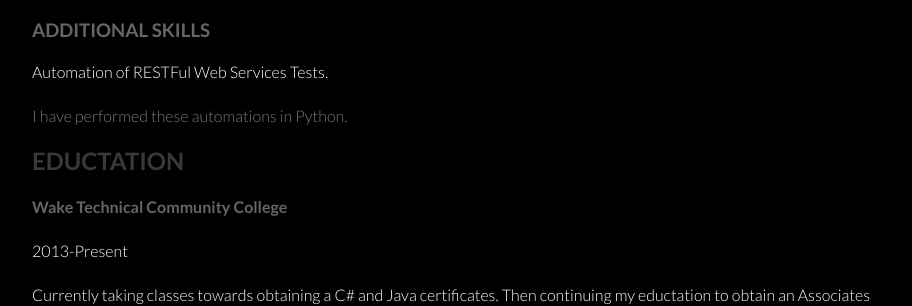
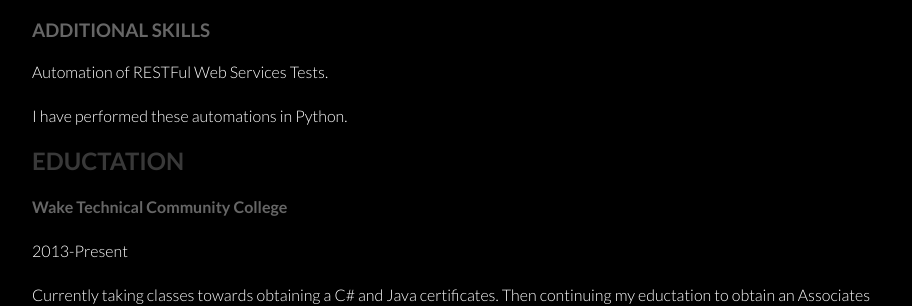
Before and after one commit to tmonck/tmonck.github.io, a Jekyll site: the page Resume.html, which Jekyll copies as it is, in a window 1280 px wide. Shown: the part 2344-2650 px from the top of the page, without its empty margins (178-1090 px from the left). Built offline with Jekyll 4.4.1, drawn with Linux system fonts in a browser that asks for light colours.

Commit message:
Fixed missed tag.

```diff
--- a/Resume.html
+++ b/Resume.html
@@ -109,7 +109,7 @@
 						<li>Scrum</li>
 					</ul>
 				<h3>ADDITIONAL SKILLS</h3>
-					<p>Automation of RESTFul Web Services Tests.</p> I have performed these automations in Python.</p>
+					<p>Automation of RESTFul Web Services Tests.</p> <p>I have performed these automations in Python.</p>
 			<h2>EDUCTATION</h2>
 				<h4>Wake Technical Community College</h4>
 				<p>2013-Present</p>
```
